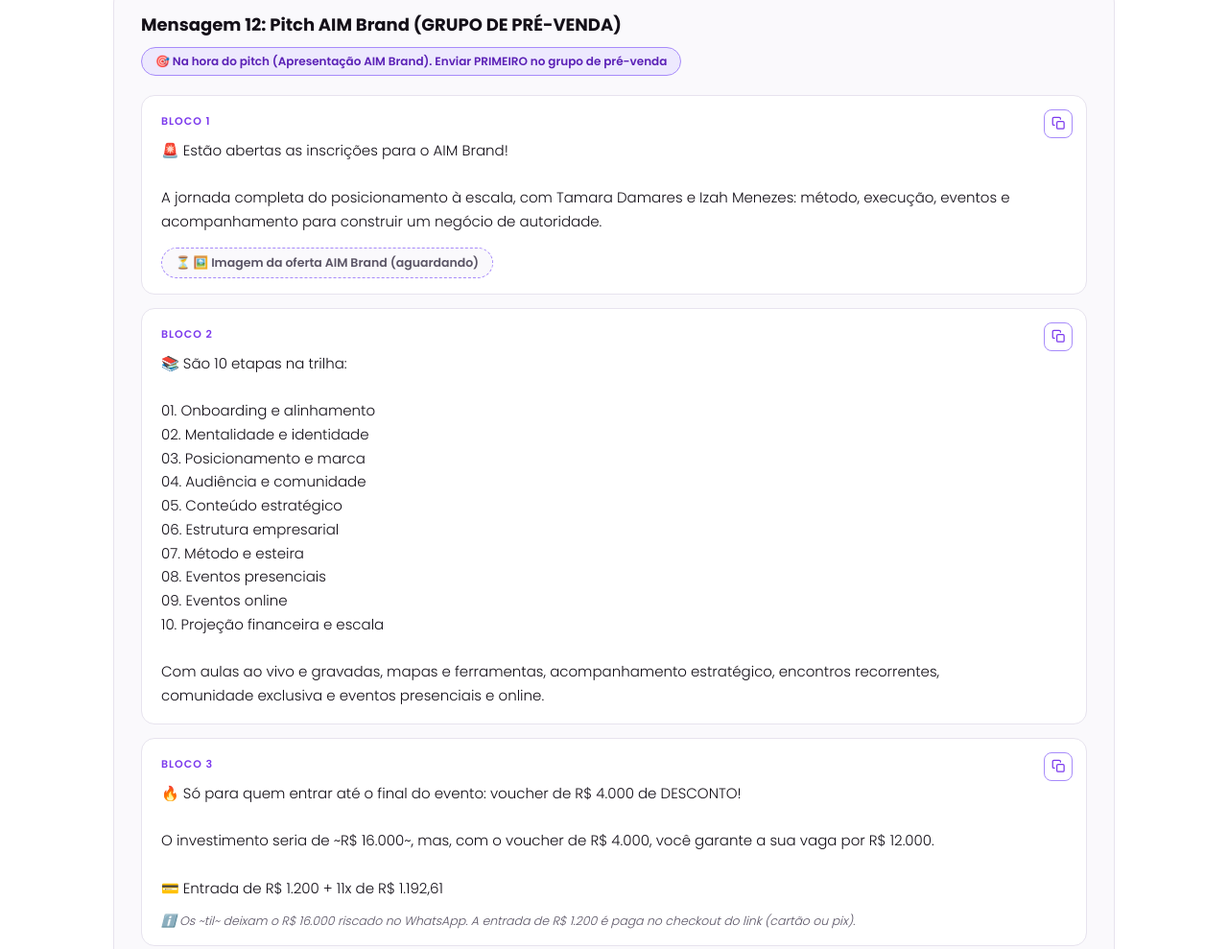
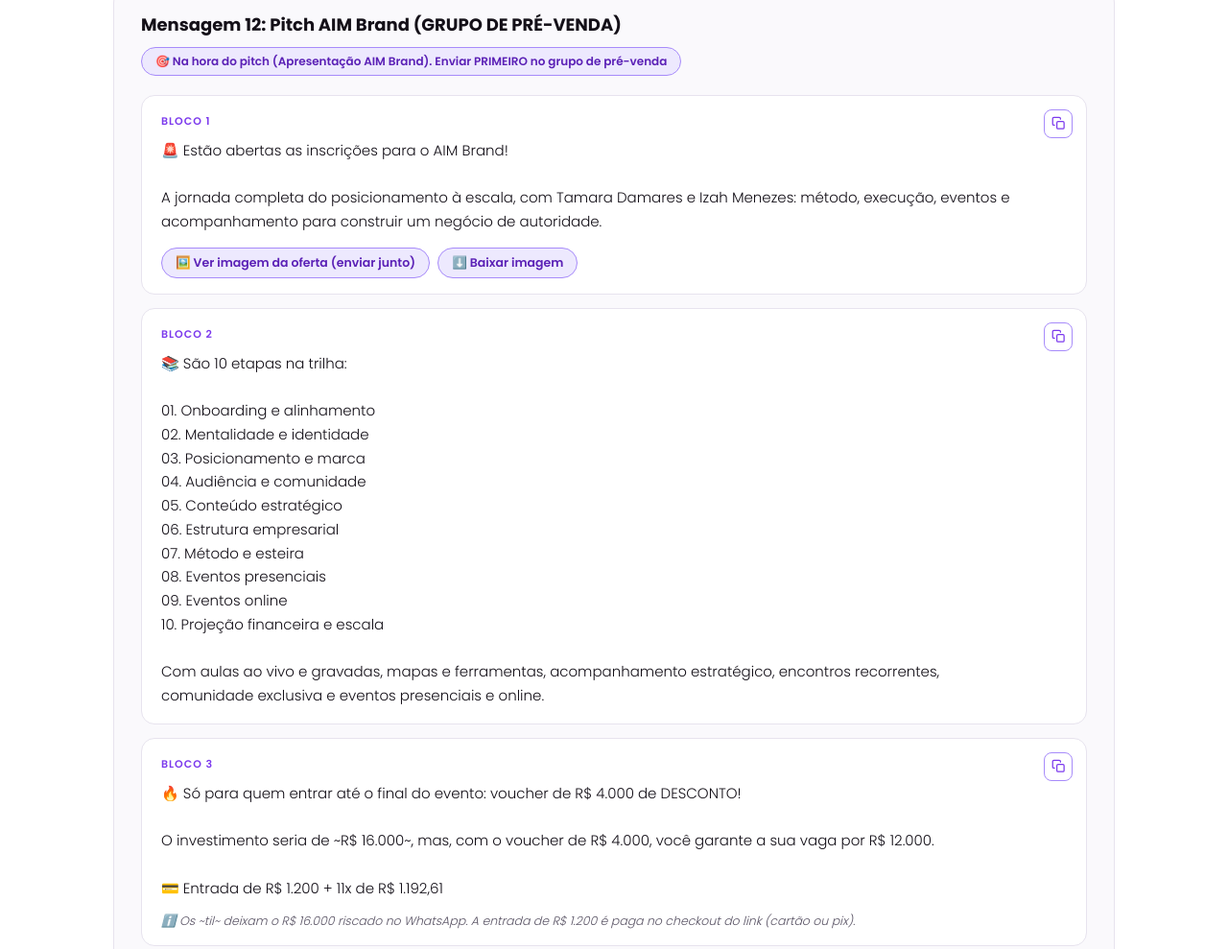
Before and after one commit to britomidiascompany-stack/tamara-damares, a plain HTML site: page mensagens-lancamentos-tp13.html in a window 1280 px wide. Shown: the part 6782-7771 px from the top of the page at 96% size. Drawn offline with Linux system fonts and the light colour scheme.

Commit message:
TP13: arte da oferta nos pitches

```diff
--- a/mensagens-lancamentos-tp13.html
+++ b/mensagens-lancamentos-tp13.html
@@ -267,7 +267,7 @@ const LINK_AIM_BRAND = 'https://pay.zouti.com.br/checkout?poi=prod_offer_taj20pb
 const OFERTA_INICIO = [
   {
     texto: `🚨 Estão abertas as inscrições para o AIM Brand!\n\nA jornada completa do posicionamento à escala, com Tamara Damares e Izah Menezes: método, execução, eventos e acompanhamento para construir um negócio de autoridade.`,
-    anexos: [{ label: '🖼️ Imagem da oferta AIM Brand (aguardando)', pendente: true }]
+    anexos: [{ label: '🖼️ Ver imagem da oferta (enviar junto)', url: 'img/tp13-oferta-aim-brand.jpg', download: 'img/tp13-oferta-aim-brand.jpg' }]
   },
   {
     texto: `📚 São 10 etapas na trilha:\n\n01. Onboarding e alinhamento\n02. Mentalidade e identidade\n03. Posicionamento e marca\n04. Audiência e comunidade\n05. Conteúdo estratégico\n06. Estrutura empresarial\n07. Método e esteira\n08. Eventos presenciais\n09. Eventos online\n10. Projeção financeira e escala\n\nCom aulas ao vivo e gravadas, mapas e ferramentas, acompanhamento estratégico, encontros recorrentes, comunidade exclusiva e eventos presenciais e online.`
```
